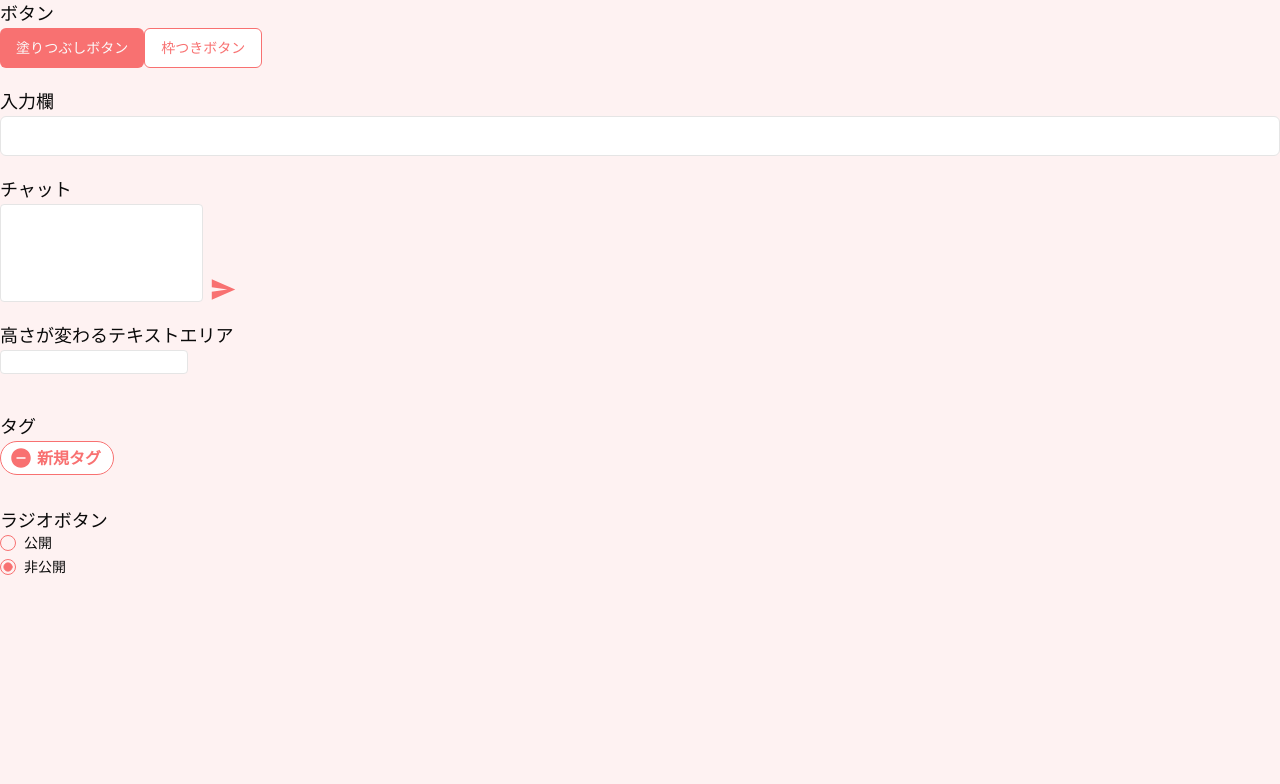
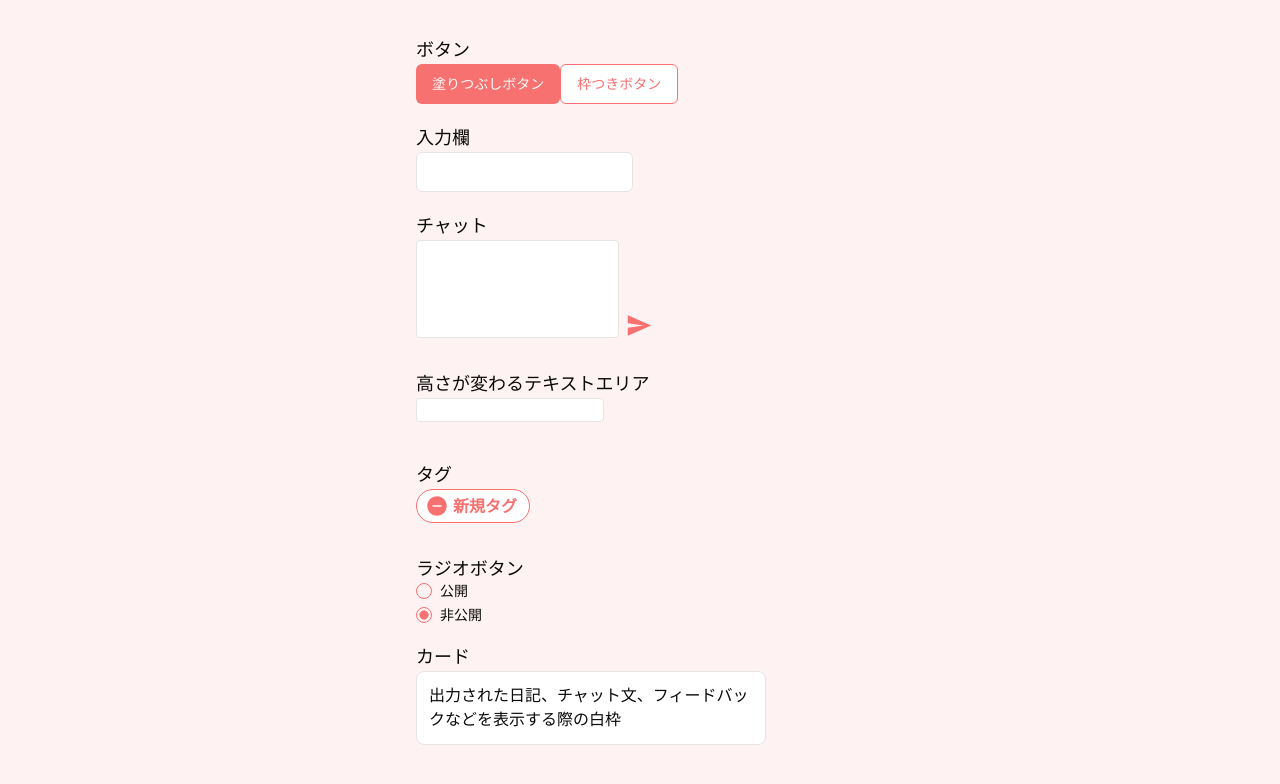
Before and after one commit to kwyr0928/ChatDiary, a Next.js app: page /test in a window 1280 px wide. Shown: the top 784 px of the page. Built offline with nearby package versions, Linux system fonts and the light colour scheme.

Commit message:
'カード追加'

```diff
--- a/src/app/test/page.tsx
+++ b/src/app/test/page.tsx
@@ -2,6 +2,7 @@
 import ResizeTextarea from "~/components/resizeTextarea";
 import Tag from "~/components/tag";
 import { Button } from "~/components/ui/button";
+import { Card, CardContent } from "~/components/ui/card";
 import { Input } from "~/components/ui/input";
 import { Label } from "~/components/ui/label";
 import { RadioGroup, RadioGroupItem } from "~/components/ui/radio-group";
@@ -9,7 +10,9 @@
 /* UI表示テスト用ページ */
 export default function Page() {
     return (
-        <div className="h-screen bg-red-50">
+        // 背景: red-50
+        <div className="flex items-center justify-center h-screen bg-red-50">
+            <div className="w-full max-w-md flex items-start flex-col">
                 {/* ボタンUI */}
                 <div className="mb-5">
                     <Label className="text-lg block">ボタン</Label>
@@ -28,7 +31,7 @@
                     <Label className="text-lg block">チャット</Label>
                     <div className="flex space-x-2 mb-3 items-end">
                         <textarea rows={4} className="resize-none border rounded focus:outline-none" />
-                    <IoSendSharp style={{ color:"#f87171", fontSize: '25px' }} />
+                        <IoSendSharp style={{ color: "#f87171", fontSize: '25px' }} />
                     </div>
                 </div>
 
@@ -58,6 +61,18 @@
                         </div>
                     </RadioGroup>
                 </div>
+
+                {/* カード */}
+                <div className="mb-5">
+                    <Label className="text-lg block">カード</Label>
+                    {/* wは仮 */}
+                    <Card className="w-[350px] shadow-none">
+                        <CardContent className="p-3">
+                            出力された日記、チャット文、フィードバックなどを表示する際の白枠
+                        </CardContent>
+                    </Card>
+                </div>
+            </div>
         </div>
     )
 }
--- /dev/null
+++ b/src/components/ui/card.tsx
@@ -0,0 +1,79 @@
+import * as React from "react"
+
+import { cn } from "~/lib/utils"
+
+const Card = React.forwardRef<
+  HTMLDivElement,
+  React.HTMLAttributes<HTMLDivElement>
+>(({ className, ...props }, ref) => (
+  <div
+    ref={ref}
+    className={cn(
+      "rounded-lg border bg-card text-card-foreground shadow-sm",
+      className
+    )}
+    {...props}
+  />
+))
+Card.displayName = "Card"
+
+const CardHeader = React.forwardRef<
+  HTMLDivElement,
+  React.HTMLAttributes<HTMLDivElement>
+>(({ className, ...props }, ref) => (
+  <div
+    ref={ref}
+    className={cn("flex flex-col space-y-1.5 p-6", className)}
+    {...props}
+  />
+))
+CardHeader.displayName = "CardHeader"
+
+const CardTitle = React.forwardRef<
+  HTMLDivElement,
+  React.HTMLAttributes<HTMLDivElement>
+>(({ className, ...props }, ref) => (
+  <div
+    ref={ref}
+    className={cn(
+      "text-2xl font-semibold leading-none tracking-tight",
+      className
+    )}
+    {...props}
+  />
+))
+CardTitle.displayName = "CardTitle"
+
+const CardDescription = React.forwardRef<
+  HTMLDivElement,
+  React.HTMLAttributes<HTMLDivElement>
+>(({ className, ...props }, ref) => (
+  <div
+    ref={ref}
+    className={cn("text-sm text-muted-foreground", className)}
+    {...props}
+  />
+))
+CardDescription.displayName = "CardDescription"
+
+const CardContent = React.forwardRef<
+  HTMLDivElement,
+  React.HTMLAttributes<HTMLDivElement>
+>(({ className, ...props }, ref) => (
+  <div ref={ref} className={cn("p-6 pt-0", className)} {...props} />
+))
+CardContent.displayName = "CardContent"
+
+const CardFooter = React.forwardRef<
+  HTMLDivElement,
+  React.HTMLAttributes<HTMLDivElement>
+>(({ className, ...props }, ref) => (
+  <div
+    ref={ref}
+    className={cn("flex items-center p-6 pt-0", className)}
+    {...props}
+  />
+))
+CardFooter.displayName = "CardFooter"
+
+export { Card, CardHeader, CardFooter, CardTitle, CardDescription, CardContent }
```
Lines whose indentation alone changed are shown as unchanged.
